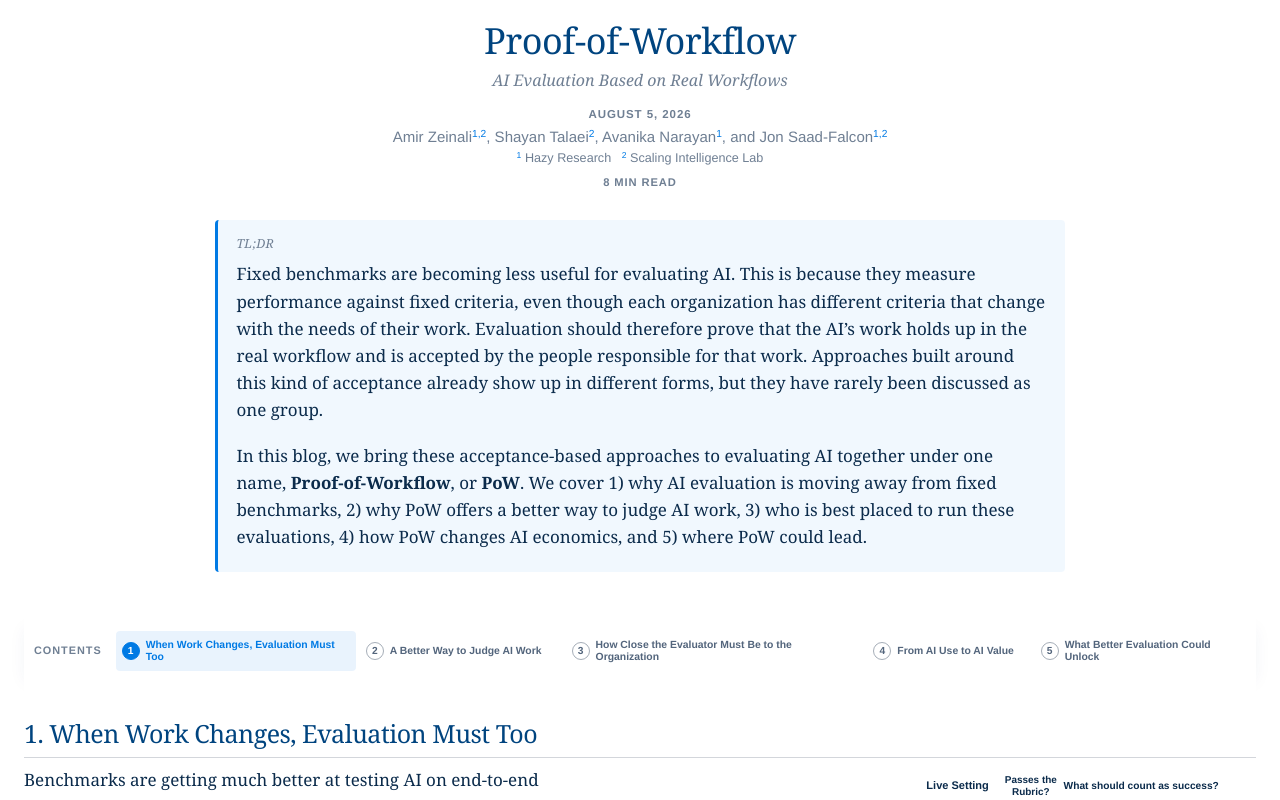
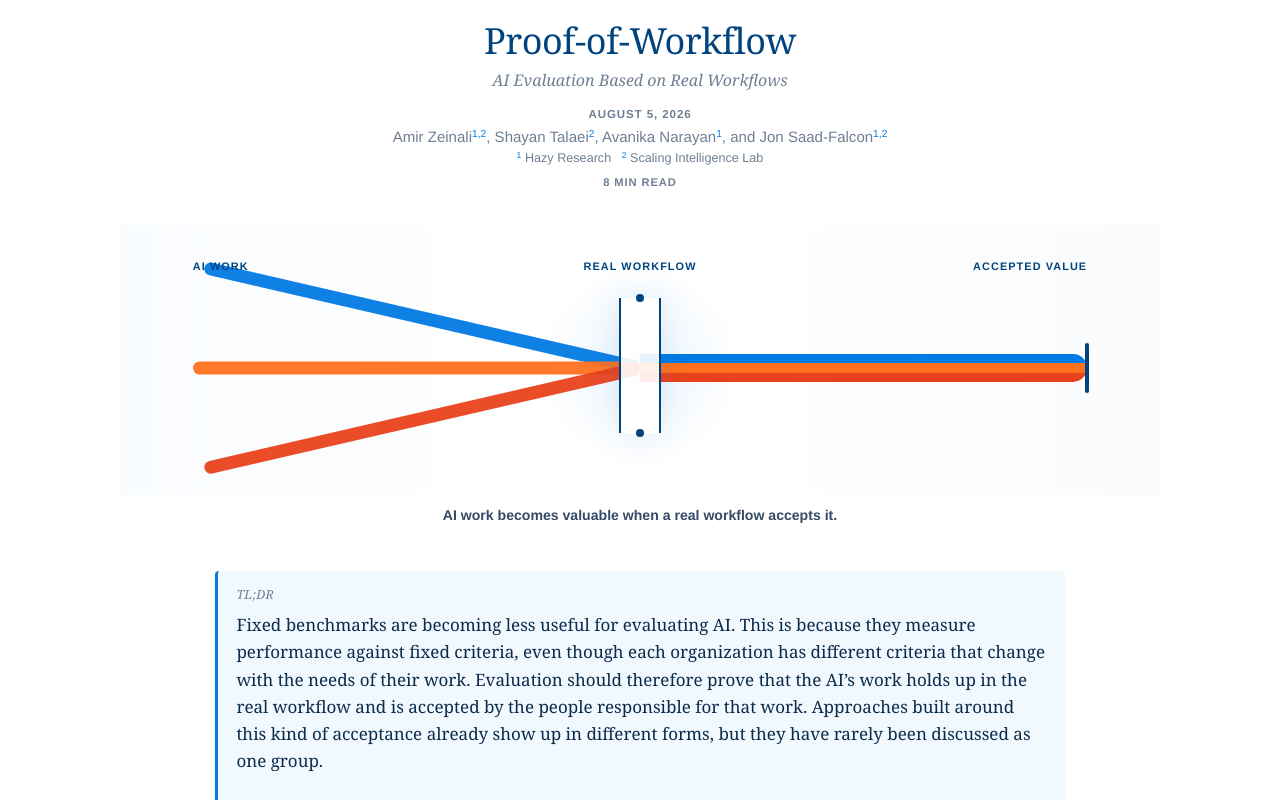
Before and after one commit to amirzeinali/Proof-of-Workflow, a Next.js app: page / in a window 1280 px wide. Shown: the top 800 px of the page. Built offline with nearby package versions, Linux system fonts and the light colour scheme.

Commit message:
Add static Proof-of-Workflow hero figure

```diff
--- a/app/globals.css
+++ b/app/globals.css
@@ -135,6 +135,146 @@ h1 {
   margin-top: 0.85rem;
   color: var(--doc-muted);
   font-size: 0.9rem;
+}
+
+.thesis-figure {
+  width: min(100%, 1040px);
+  margin: 2.1rem auto 2.75rem;
+  color: var(--doc-line);
+  font-family: "Avenir Next", "Helvetica Neue", Arial, sans-serif;
+}
+
+.thesis-figure-stage {
+  position: relative;
+  height: clamp(210px, 22vw, 270px);
+  overflow: hidden;
+  background:
+    radial-gradient(circle at 50% 52%, rgba(0, 122, 228, 0.08), transparent 19%),
+    linear-gradient(90deg, rgba(0, 122, 228, 0.025), transparent 42%, transparent 58%, rgba(0, 68, 127, 0.025));
+}
+
+.thesis-figure-label {
+  position: absolute;
+  z-index: 5;
+  top: 12%;
+  color: var(--doc-line);
+  font-size: 0.68rem;
+  font-weight: 700;
+  letter-spacing: 0.1em;
+  text-transform: uppercase;
+}
+
+.thesis-figure-label-input {
+  left: 7%;
+}
+
+.thesis-figure-label-gate {
+  left: 50%;
+  transform: translateX(-50%);
+}
+
+.thesis-figure-label-output {
+  right: 7%;
+}
+
+.thesis-stream {
+  position: absolute;
+  z-index: 1;
+  top: 53%;
+  right: 50%;
+  width: 43%;
+  height: clamp(9px, 1vw, 13px);
+  border-radius: 999px;
+  opacity: 0.94;
+  transform-origin: 100% 50%;
+}
+
+.thesis-stream-blue {
+  background: #007ae4;
+  transform: translateY(-50%) rotate(13deg);
+}
+
+.thesis-stream-orange {
+  background: #ff701d;
+  transform: translateY(-50%);
+}
+
+.thesis-stream-red {
+  background: #e9411b;
+  transform: translateY(-50%) rotate(-13deg);
+}
+
+.thesis-output-band {
+  position: absolute;
+  z-index: 1;
+  top: 53%;
+  right: 7%;
+  left: 50%;
+  height: clamp(22px, 2.2vw, 29px);
+  border-radius: 0 999px 999px 0;
+  background: linear-gradient(
+    to bottom,
+    #007ae4 0%,
+    #007ae4 33.333%,
+    #ff701d 33.333%,
+    #ff701d 66.666%,
+    #e9411b 66.666%,
+    #e9411b 100%
+  );
+  transform: translateY(-50%);
+}
+
+.thesis-threshold {
+  position: absolute;
+  z-index: 3;
+  top: 27%;
+  bottom: 23%;
+  left: 50%;
+  width: clamp(30px, 3.4vw, 42px);
+  border-right: 2px solid var(--doc-line);
+  border-left: 2px solid var(--doc-line);
+  background: rgba(255, 255, 255, 0.9);
+  box-shadow: 0 0 34px rgba(0, 122, 228, 0.12);
+  transform: translateX(-50%);
+}
+
+.thesis-threshold::before,
+.thesis-threshold::after {
+  position: absolute;
+  left: 50%;
+  width: 8px;
+  height: 8px;
+  border-radius: 50%;
+  background: var(--doc-line);
+  content: "";
+  transform: translateX(-50%);
+}
+
+.thesis-threshold::before {
+  top: -4px;
+}
+
+.thesis-threshold::after {
+  bottom: -4px;
+}
+
+.thesis-end-mark {
+  position: absolute;
+  z-index: 4;
+  top: calc(53% - clamp(19px, 2vw, 25px));
+  right: calc(7% - 2px);
+  width: 4px;
+  height: clamp(38px, 4vw, 50px);
+  border-radius: 999px;
+  background: var(--doc-line);
+}
+
+.thesis-figure figcaption {
+  margin-top: 0.55rem;
+  color: #354a66;
+  font-size: 0.88rem;
+  font-weight: 600;
+  text-align: center;
 }
 
 .tldr {
@@ -759,6 +899,24 @@ blockquote {
     --sticky-top: 0px;
   }
 
+  .thesis-figure {
+    margin: 1.7rem auto 2.2rem;
+  }
+
+  .thesis-figure-stage {
+    height: 190px;
+  }
+
+  .thesis-figure-label {
+    font-size: 0.58rem;
+    letter-spacing: 0.06em;
+  }
+
+  .thesis-figure figcaption {
+    padding: 0 1rem;
+    font-size: 0.8rem;
+  }
+
   .wrapper {
     padding: 0 18px;
   }
--- a/app/page.tsx
+++ b/app/page.tsx
@@ -1998,6 +1998,25 @@ function SectionTable() {
   );
 }
 
+function ThesisFigure() {
+  return (
+    <figure className="thesis-figure" aria-labelledby="thesis-figure-caption">
+      <div className="thesis-figure-stage" aria-hidden="true">
+        <span className="thesis-figure-label thesis-figure-label-input">AI work</span>
+        <span className="thesis-figure-label thesis-figure-label-gate">Real workflow</span>
+        <span className="thesis-figure-label thesis-figure-label-output">Accepted value</span>
+        <span className="thesis-stream thesis-stream-blue" />
+        <span className="thesis-stream thesis-stream-orange" />
+        <span className="thesis-stream thesis-stream-red" />
+        <span className="thesis-output-band" />
+        <span className="thesis-threshold" />
+        <span className="thesis-end-mark" />
+      </div>
+      <figcaption id="thesis-figure-caption">AI work becomes valuable when a real workflow accepts it.</figcaption>
+    </figure>
+  );
+}
+
 export default function Home() {
   return (
     <main className="wrapper">
@@ -2014,6 +2033,8 @@ export default function Home() {
             <p className="post-reading-time">8 min read</p>
           </div>
         </header>
+
+        <ThesisFigure />
 
         <aside className="tldr" aria-labelledby="tldr-title">
           <span className="section-label" id="tldr-title">TL;DR</span>
```
